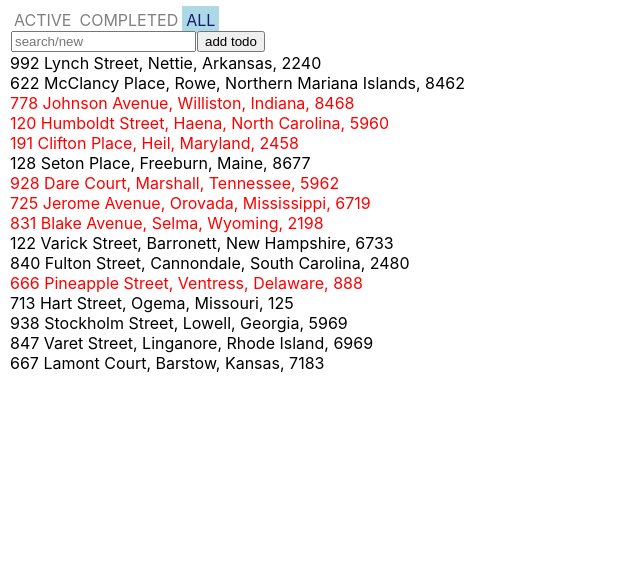
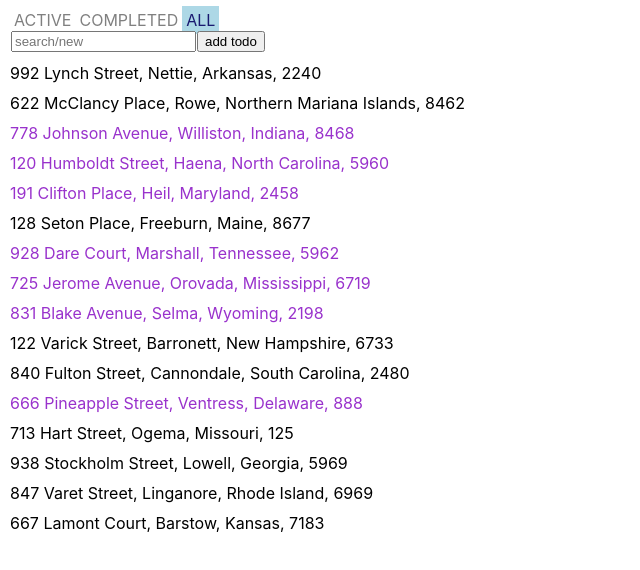
Before and after one commit to dadakhanov/todolist, a React (Create React App) app: page /all in a window 1280 px wide. Shown: the top 570 px of the page, without its empty margins (0-640 px from the left). Built offline with nearby package versions, Linux system fonts and the light colour scheme.

Commit message:
todo item style fix

```diff
--- /dev/null
+++ b/src/components/Todo.css
@@ -0,0 +1,6 @@
+.todo{
+    margin-top: 10px;
+}
+.todo.completed{
+    color: darkorchid;
+}
--- a/src/components/Todo.js
+++ b/src/components/Todo.js
@@ -1,11 +1,10 @@
 import React from 'react'
+import './Todo.css'
 
 const Todo = ({ text, completed, toggleTodo }) => {
     return (
-        <div onClick={toggleTodo}
-            style={
-                completed ? { color: "red" } : {}
-            }
+        <div className={"todo" + (completed ? " completed" : "")} onClick={toggleTodo}
+
         >
             {text}
         </div>
```
